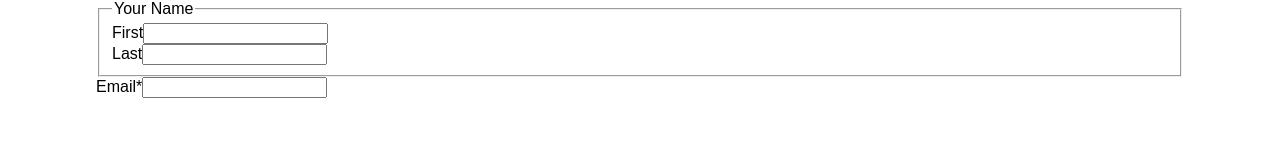
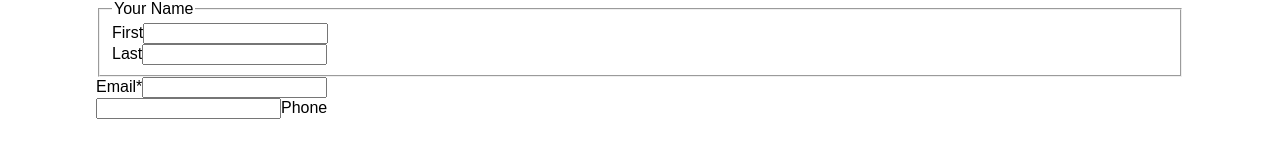
Before and after one commit to stephenbelyea/F1yForms, a React (Create React App) app: page / in a window 1280 px wide. Shown: the part 146-304 px from the top of the page. Built offline with nearby package versions, Linux system fonts and the light colour scheme.

Commit message:
Change style prop to styling to avoid React conflict.

```diff
--- a/src/App.js
+++ b/src/App.js
@@ -33,7 +33,14 @@ class App extends Component {
           <F1yField
             id="email"
             label="Email*"
+            type="email"
             required={true}
+          />
+          <F1yField
+            id="phone"
+            label="Phone"
+            type="tel"
+            styling="slick"
           />
         </F1yForm>
       </div>
--- a/src/components/F1yForms/index.js
+++ b/src/components/F1yForms/index.js
@@ -76,11 +76,11 @@ const F1yField = ({
   error = defaultStr,
   type = defaultFieldType,
   required = defaultBool,
-  style = defaultStyle
+  styling = defaultStyle
 }) => (
-  <div className={`f1y-field f1y-field--${style}`}>
+  <div className={`f1y-field f1y-field--${styling}`}>
     <div className="f1y-field__wrap">
-      {style === 'simple' &&
+      {styling === 'simple' &&
         <label htmlFor={id}>{label}</label>
       }
       <input
@@ -93,7 +93,7 @@ const F1yField = ({
         onFocus={focus}
         onBlur={blur}
       />
-      {style === 'slick' &&
+      {styling === 'slick' &&
         <label htmlFor={id}>{label}</label>
       }
     </div>
```
Also changed, not shown: 1 other file (tests, documents, lock files or other folders).
